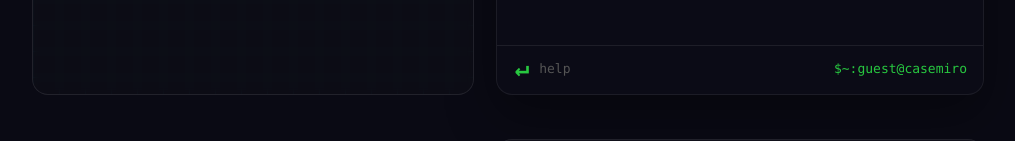
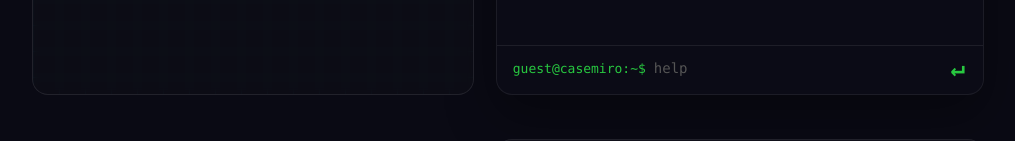
Before and after one commit to mmahmoud10508-ctrl/portfolio, a plain HTML site: page index.html in a window 1280 px wide. Shown: the part 2552-2693 px from the top of the page, without its empty margins (132-1147 px from the left). Drawn offline with Linux system fonts and the light colour scheme.

Commit message:
Terminal input green text, Enter button on the right

```diff
--- a/index.html
+++ b/index.html
@@ -326,19 +326,20 @@
     display:flex; align-items:center; gap:8px;
     padding:10px 16px 14px;
     border-top:1px solid rgba(255,255,255,.08);
+    direction:ltr;
   }
   .tprompt { color:#28c840; font-family:'Consolas',monospace; font-size:13px; white-space:nowrap; }
+  #termIn {
+    flex:1; background:none; border:none; outline:none;
+    color:#28c840; font-family:'Consolas',monospace; font-size:14px;
+    caret-color:#28c840;
+  }
   #termGo {
     flex:none; background:none; border:none; color:#28c840;
     font-family:'Consolas',monospace; font-size:24px; font-weight:bold;
     cursor:pointer; padding:0 2px; line-height:1; transition:.2s;
   }
   #termGo:hover, #termGo:active { color:#00e5ff; transform:scale(1.15); }
-  #termIn {
-    flex:1; background:none; border:none; outline:none;
-    color:#e8e8f0; font-family:'Consolas',monospace; font-size:13px;
-    caret-color:#00e5ff;
-  }
   #termIn::placeholder { color:#555; }
 
   /* لعبة Hack the Button */
```
Also changed, not shown: portfolio.html (+6 -5 lines).
